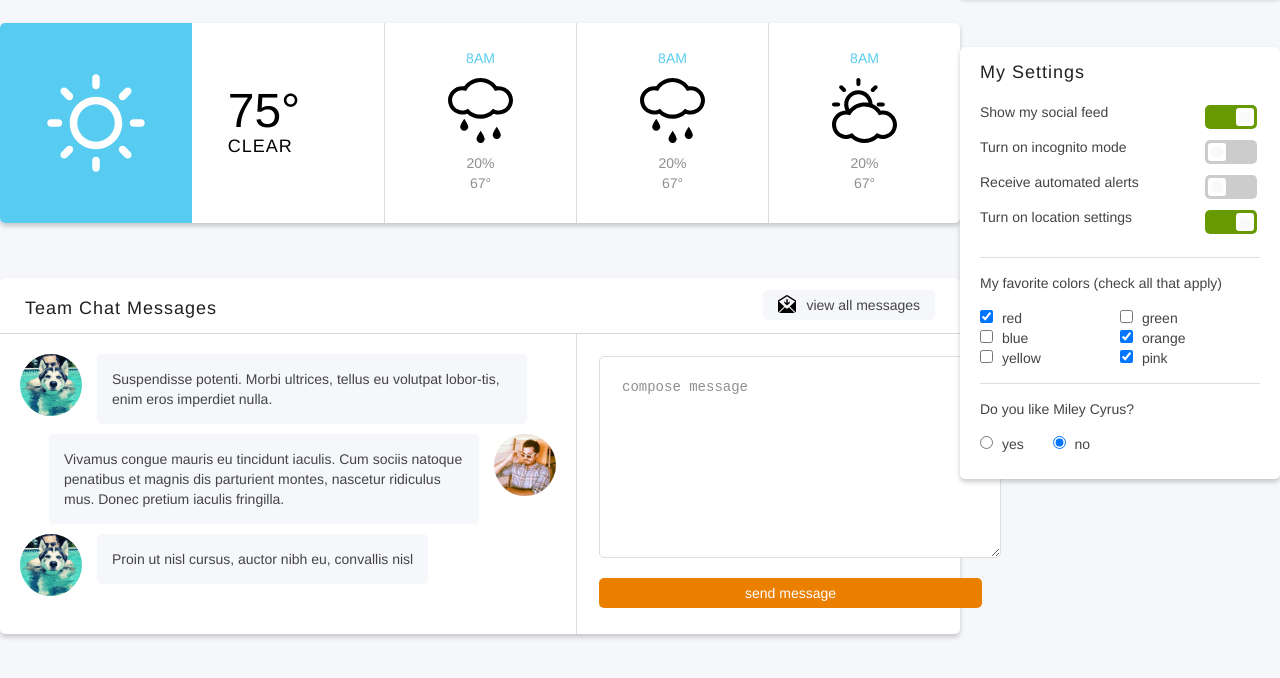
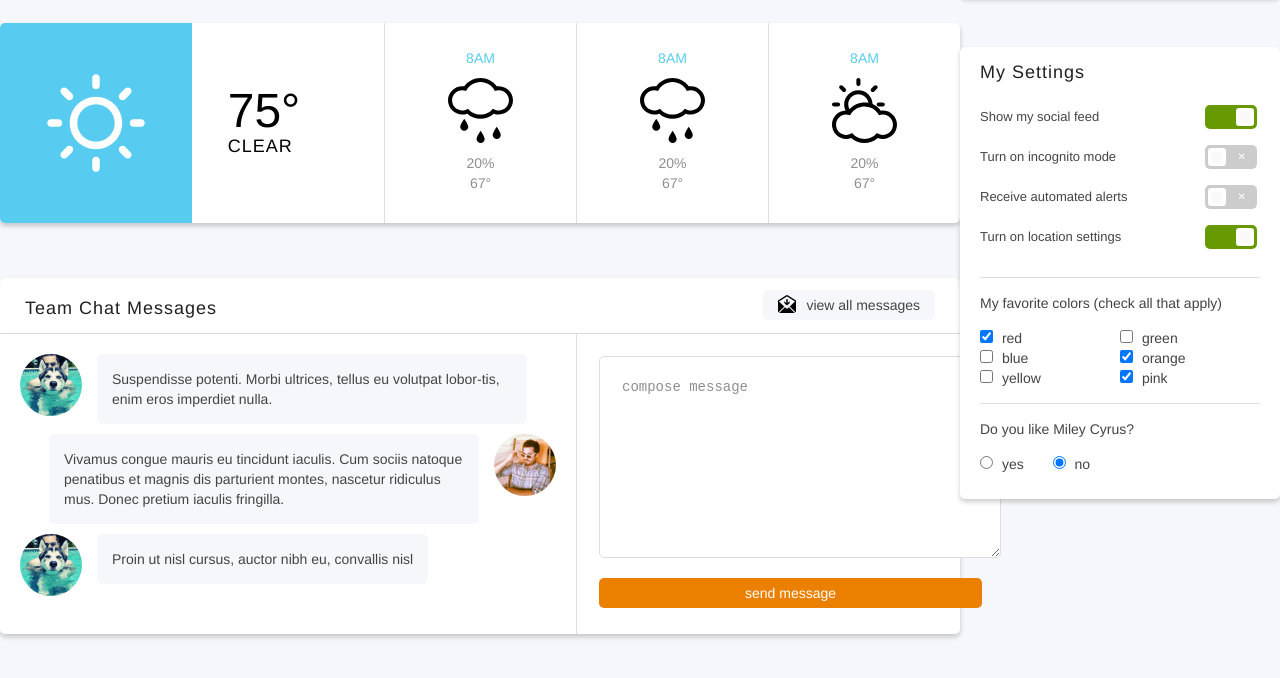
Before and after one commit to chizzau/front-end-dev-test, a website: page index.html in a window 1280 px wide. Shown: the part 1078-1756 px from the top of the page. Drawn offline with Linux system fonts and the light colour scheme.

Commit message:
Small tweaks and added toggle with X
Still debugging why the checkmark isn’t working.

```diff
--- a/index.html
+++ b/index.html
@@ -307,39 +307,39 @@
                 <div class="setting-blocks">
                     <label class="switch switch-green fright">
                         <input type="checkbox" class="switch-input" checked>
-                        <span class="switch-label" data-on-"on" data-off="off"></span>
+                        <span class="switch-label" data-on-"&#x2713;" data-off="&#x2715;"></span>
                         <span class="switch-handle"><span>
                     </label>
 
-                    Show my social feed
+                    <p>Show my social feed</p>
                 </div>
 
                 <div class="setting-blocks">
                     <label class="switch switch-green fright">
                         <input type="checkbox" class="switch-input">
-                        <span class="switch-label" data-on-"on" data-off="off"></span>
+                        <span class="switch-label" data-on-"&#x2713;" data-off="&#x2715;"></span>
                         <span class="switch-handle"><span>
                     </label>
 
-                    Turn on incognito mode
+                    <p>Turn on incognito mode</p>
                 </div>
 
                 <div class="setting-blocks">
                     <label class="switch switch-green fright">
                         <input type="checkbox" class="switch-input">
-                        <span class="switch-label" data-on-"on" data-off="off"></span>
+                        <span class="switch-label" data-on-"&#x2713;" data-off="&#x2715;"></span>
                         <span class="switch-handle"><span>
                     </label>
-                    Receive automated alerts
+                    <p>Receive automated alerts</p>
                 </div>
 
                 <div class="setting-blocks">
                     <label class="switch switch-green fright">
                         <input type="checkbox" class="switch-input" checked>
-                        <span class="switch-label" data-on-"on" data-off="off"></span>
+                        <span class="switch-label" data-on-"&#x2713;" data-off="&#x2715;"></span>
                         <span class="switch-handle"><span>
                     </label>
-                    Turn on location settings <BR>
+                    <p>Turn on location settings</p>
                 </div>
 
                 <hr>
--- a/less/main.less
+++ b/less/main.less
@@ -519,9 +519,40 @@ html:not(.uk-touch) .uk-nav-offcanvas>li>a:hover {
   transition-property: opacity background;
 }
 
-.switch-label:before {
+.switch-label:before, .switch-label:after {
+  position: absolute;
+  top: 50%;
+  margin-top: -.5em;
+  line-height: 1;
+  -webkit-transition: inherit;
+  -moz-transition: inherit;
+  -o-transition: inherit;
+  transition: inherit;
+}
+.switch-label::before {
+  content: attr(data-off);
+  right: 11px;
+  color: white;
+  /*text-shadow: 0 1px rgba(255, 255, 255, 0.5);*/
+}
+.switch-label::after {
+  content: attr(data-on);
+  left: 11px;
+  color: white;
+  /*text-shadow: 0 1px rgba(0, 0, 0, 0.2);*/
+  opacity: 0;
+}
+/*.switch-input:checked ~ .switch-label {
+  background: #47a8d8;
+  box-shadow: inset 0 1px 2px rgba(0, 0, 0, 0.15), inset 0 0 3px rgba(0, 0, 0, 0.2);
+}
+.switch-input:checked ~ .switch-label::before {
+  opacity: 0;
+}
+.switch-input:checked ~ .switch-label::after {
+  opacity: 1;
+}*/
 
-}
 
 .switch-handle {
   position: absolute;
@@ -541,7 +572,7 @@ html:not(.uk-touch) .uk-nav-offcanvas>li>a:hover {
   -o-transition: left 0.15s ease-out;
   transition: left 0.15s ease-out;
 }
-.switch-handle:before {
+.switch-handle::before {
   content: '';
   position: absolute;
   top: 50%;
@@ -577,7 +608,7 @@ html:not(.uk-touch) .uk-nav-offcanvas>li>a:hover {
 
 
 .setting-blocks { display:inline-block; width: 100%;
-	margin-bottom: 5px;
+	margin-bottom: 0px;
 }
 
 .fright { float: right; }
@@ -625,3 +656,5 @@ html:not(.uk-touch) .uk-nav-offcanvas>li>a:hover {
 
 
 footer { height:300px; }
+
+@import 'mediaqueries.less';
```
Also changed, not shown: assets/icons/checkmark.svg, assets/icons/x.svg, bin/css/style.min.css, less/mediaqueries.less (added).
